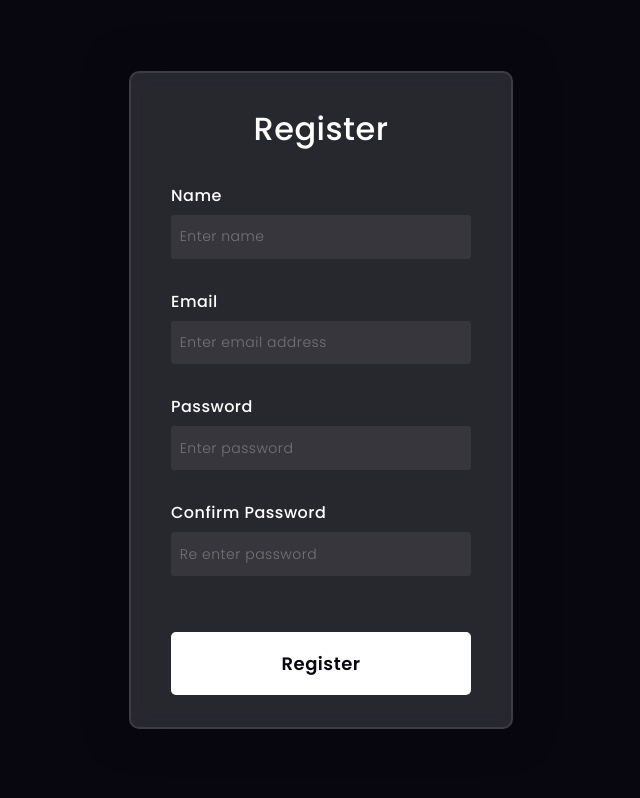
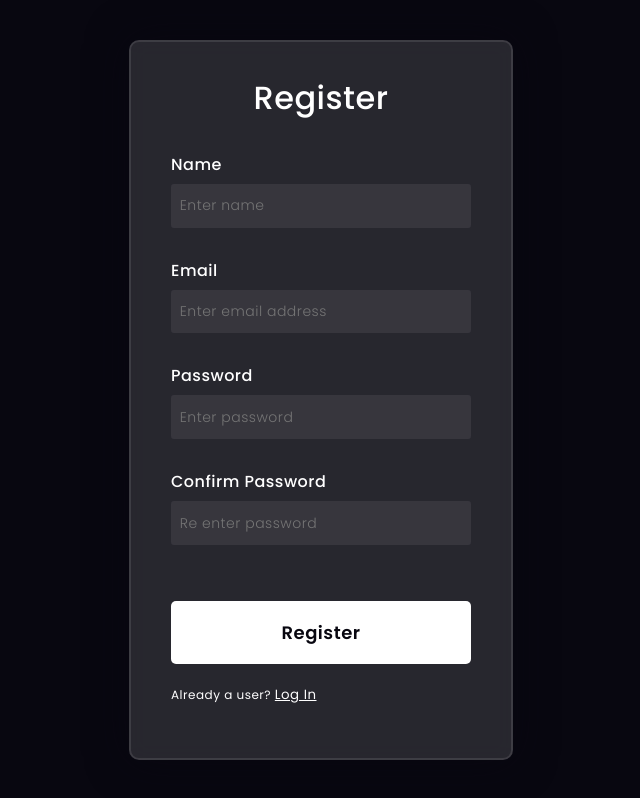
Before and after one commit to omBhatnagar/react-user-auth, a React (Create React App) app: page /register in a window 1280 px wide. Shown: the whole page, without its empty margins (319-959 px from the left). Built offline with nearby package versions, Linux system fonts and the light colour scheme.

Commit message:
Added validation error messages.

```diff
--- a/src/App.js
+++ b/src/App.js
@@ -16,6 +16,7 @@ function App() {
 	const [password, setPassword] = useState("");
 	const [loggedIn, setLoggedIn] = useState(false);
 	const [email, setEmail] = useState("");
+	const [errorState, setErrorState] = useState([]);
 	const errors = Array();
 
 	return (
@@ -42,6 +43,8 @@ function App() {
 								setPassword={setPassword}
 								setLoggedIn={setLoggedIn}
 								errors={errors}
+								errorState={errorState}
+								setErrorState={setErrorState}
 							/>
 						}
 					/>
@@ -57,6 +60,8 @@ function App() {
 								setPassword={setPassword}
 								setLoggedIn={setLoggedIn}
 								errors={errors}
+								errorState={errorState}
+								setErrorState={setErrorState}
 							/>
 						}
 					/>
--- /dev/null
+++ b/src/components/Errors.js
@@ -0,0 +1,13 @@
+import "./errors.css";
+
+const Errors = ({ errorState, ifError }) => {
+	return (
+		<ul className={ifError ? "errors" : "none"}>
+			{errorState.map((error) => {
+				return <li>{error}</li>;
+			})}
+		</ul>
+	);
+};
+
+export default Errors;
--- a/src/components/Login.js
+++ b/src/components/Login.js
@@ -1,6 +1,8 @@
 import { useNavigate } from "react-router-dom";
+import { useState } from "react";
 import axios from "axios";
 import "./formPage.css";
+import Errors from "./Errors";
 
 const Login = ({
 	email,
@@ -9,7 +11,11 @@ const Login = ({
 	setPassword,
 	setLoggedIn,
 	errors,
+	errorState,
+	setErrorState,
 }) => {
+	// Initializing state
+	const [ifError, setIfError] = useState(false);
 	const navigate = useNavigate();
 
 	// Handle submit
@@ -17,10 +23,15 @@ const Login = ({
 		e.preventDefault();
 		if (password === "" || email === "") {
 			errors.push("Fields can not be empty!");
-		} else if (password.length < 6) {
+		}
+		if (password.length < 6) {
 			errors.push("Password must be longer than 5 characters!");
 		}
+
+		setErrorState(errors);
+
 		if (errors.length === 0) {
+			setIfError(false);
 			try {
 				const data = { email, password };
 				const response = await axios.post(
@@ -29,15 +40,15 @@ const Login = ({
 				);
 				console.log(response);
 				setLoggedIn(true);
+				setEmail("");
+				setPassword("");
 				navigate("/");
 			} catch (err) {
 				console.log(err);
 			}
 		} else {
-			console.log(errors);
-			errors = [];
+			setIfError(true);
 			setPassword("");
-			setEmail("");
 		}
 	};
 
@@ -65,6 +76,13 @@ const Login = ({
 					Log in
 				</button>
 			</form>
+			<p>
+				Want to sign up?{" "}
+				<button className="redirect" onClick={() => navigate("/register")}>
+					Sign Up
+				</button>
+			</p>
+			<Errors errorState={errorState} ifError={ifError} />
 		</div>
 	);
 };
--- a/src/components/Register.js
+++ b/src/components/Register.js
@@ -2,6 +2,7 @@ import { useState } from "react";
 import "./formPage.css";
 import axios from "axios";
 import { useNavigate } from "react-router-dom";
+import Errors from "./Errors";
 
 const Register = ({
 	name,
@@ -12,9 +13,12 @@ const Register = ({
 	setPassword,
 	setLoggedIn,
 	errors,
+	errorState,
+	setErrorState,
 }) => {
 	// State
 	const [password1, setPassword1] = useState("");
+	const [ifError, setIfError] = useState(false);
 	const navigate = useNavigate();
 
 	// Function to handle submit
@@ -22,14 +26,21 @@ const Register = ({
 		e.preventDefault();
 		if (name === "" || password === "" || email === "") {
 			errors.push("Fields can not be empty!");
-		} else if (password != password1) {
+		}
+		if (password != password1) {
 			errors.push("The passwords do not match!");
-		} else if (name.length < 6) {
+		}
+		if (name.length < 6) {
 			errors.push("Name should be longer than 5 characters!");
-		} else if (password.length < 6) {
+		}
+		if (password.length < 6) {
 			errors.push("Password must be longer than 5 characters!");
 		}
+
+		setErrorState(errors);
+
 		if (errors.length === 0) {
+			setIfError(false);
 			try {
 				let data = { name, email, password };
 				const response = await axios.post(
@@ -38,17 +49,17 @@ const Register = ({
 				);
 				console.log(response);
 				setLoggedIn(true);
+				setErrorState([]);
+				setEmail("");
+				setPassword("");
+				setPassword1("");
+				setName("");
 				navigate("/");
 			} catch (err) {
 				console.log(err);
 			}
 		} else {
-			console.log(errors);
-			errors = [];
-			setName("");
-			setPassword("");
-			setPassword1("");
-			setEmail("");
+			setIfError(true);
 		}
 	};
 	return (
@@ -91,6 +102,13 @@ const Register = ({
 					Register
 				</button>
 			</form>
+			<p>
+				Already a user?{" "}
+				<button className="redirect" onClick={() => navigate("/login")}>
+					Log In
+				</button>
+			</p>
+			<Errors errorState={errorState} ifError={ifError} />
 		</div>
 	);
 };
--- /dev/null
+++ b/src/components/errors.css
@@ -0,0 +1,17 @@
+.none {
+	display: none;
+}
+
+.errors {
+	border: 2px solid #ff262a5b;
+	background-color: #ff29293d;
+	padding: 1em 2em;
+	margin: 1em 0;
+	list-style: none;
+}
+
+.errors li {
+	color: #cc0033;
+	font-family: Helvetica, Arial, sans-serif;
+	font-weight: bold;
+}
--- a/src/components/formPage.css
+++ b/src/components/formPage.css
@@ -12,7 +12,7 @@ body {
 
 .form-wrapper {
 	width: 30%;
-	margin: 0 auto;
+	margin: 10em auto;
 	display: flex;
 	flex-direction: column;
 	justify-content: center;
@@ -80,3 +80,19 @@ input {
 	color: #ffffff;
 	background-color: #080710;
 }
+
+p {
+	font-size: 0.75em;
+	/* text-align: center; */
+	margin: 1.75em 0;
+}
+
+.redirect {
+	background-color: rgba(255, 255, 255, 0);
+	border: none;
+	text-decoration: underline;
+}
+
+.redirect:hover {
+	cursor: pointer;
+}
```
